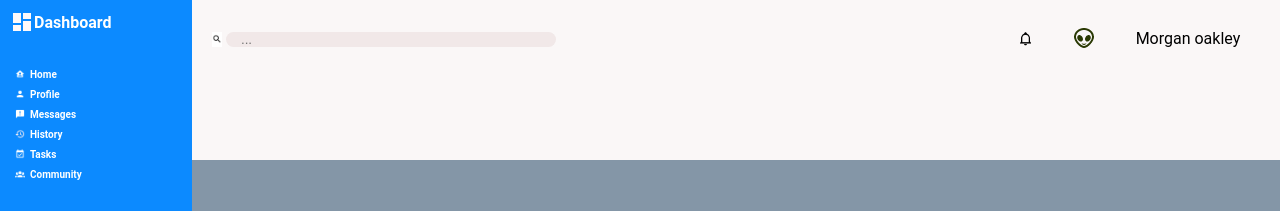
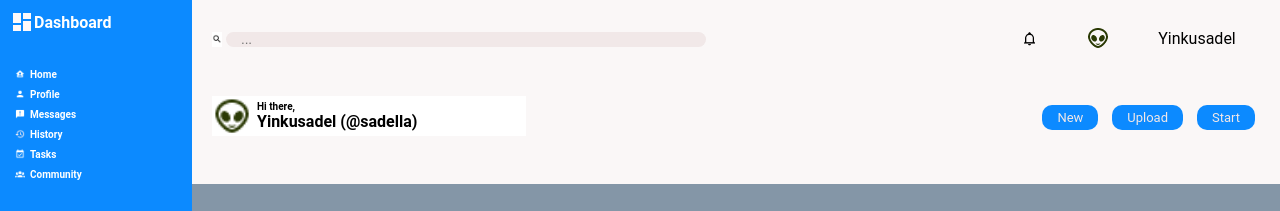
Before and after one commit to Yinkusadel/t.o.p-admin-dashboard, a website: page index.html in a window 1280 px wide. Shown: the top 211 px of the page. Drawn offline with Linux system fonts and the light colour scheme.

Commit message:
content header bottom styled content header styled completely

```diff
--- a/index.html
+++ b/index.html
@@ -80,11 +80,23 @@
             <div class="head-upright">
               <img src="icons/notification.png" alt="privacy" class="notification">
               <img src="icons/alien.png" alt="privacy">
-              Morgan oakley
+              Yinkusadel
             </div>
           </div>
-
-        </div>
+          <div class="head-bottom">
+            <div class="head-bottomleft">
+              <img src="icons/alien.png" alt="privacy" class="alien">
+              <div class="name-text">
+                <p class="hi">Hi there,</p>
+                <p>Yinkusadel (@sadella)</p>
+              </div>
+            </div>
+            <nav class="header-nav">
+              <a href="/new/">New</a>
+              <a href="/upload/">Upload</a>
+              <a href="/start/">Start</a>
+            </nav>
+          </div>
 
 
 
@@ -94,7 +106,7 @@
 
 
 
-
+        </div>
 
 
 
--- a/styles.css
+++ b/styles.css
@@ -15,7 +15,7 @@
     flex-direction: column;
     width: 15%;
     height: 100vh;
-    background-color: rgb(12, 138, 255);
+    background-color: #0c8aff;
     font-weight: bold;
 }
 
@@ -69,7 +69,7 @@
 
 .center-head {
     background-color: #faf7f7;
-    height: 20vh;
+    height: 23vh;
 }
 
 .head-up {
@@ -89,7 +89,7 @@
     border: none;
     border-radius: 25px;
     background: #f1e8e8;
-    width: 300px;
+    width: 450px;
   }
 
   .head-up button {
@@ -108,3 +108,43 @@
   .notification {
     height: 15px;
   }
+
+  /*                 head-up style stops here                     */
+
+  .head-bottom {
+    margin: 10px 20px;
+    display: flex;
+    justify-content: space-between;
+    align-items: center;
+    height: 10vh;
+  }
+
+  .alien {
+    height: 40px;
+  }
+
+  .head-bottomleft {
+    display: flex;
+    align-items: center;
+    background-color: #ffffff;
+    width: 30%;
+  }
+
+  .name-text {
+    font-weight: bold;
+    padding: 5px;
+  }
+
+  .hi {
+    font-size: 10px;
+  }
+
+  .header-nav a {
+    text-decoration: none;
+    border-radius: 10px;
+    padding: 5px 15px;
+    margin: 5px;
+    font-size: small;
+    background-color: #0c8aff;
+    color: #f1e8e8;
+  }
```
